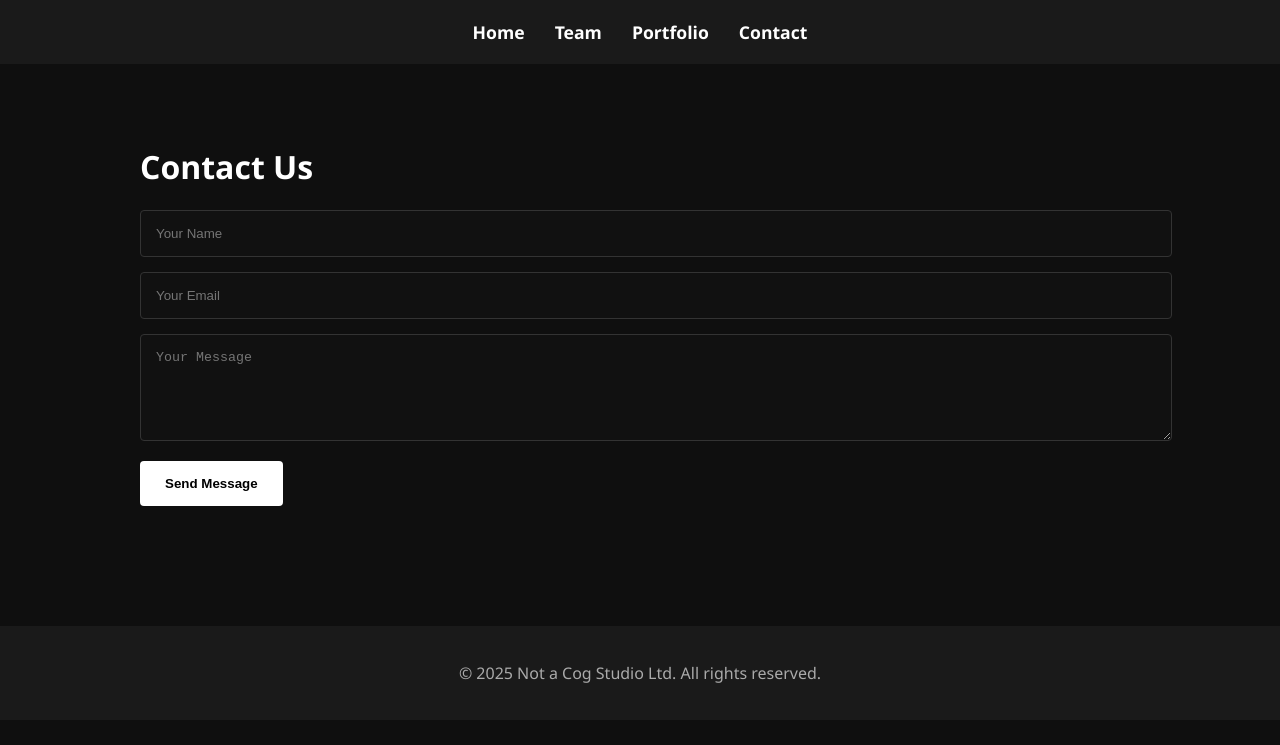
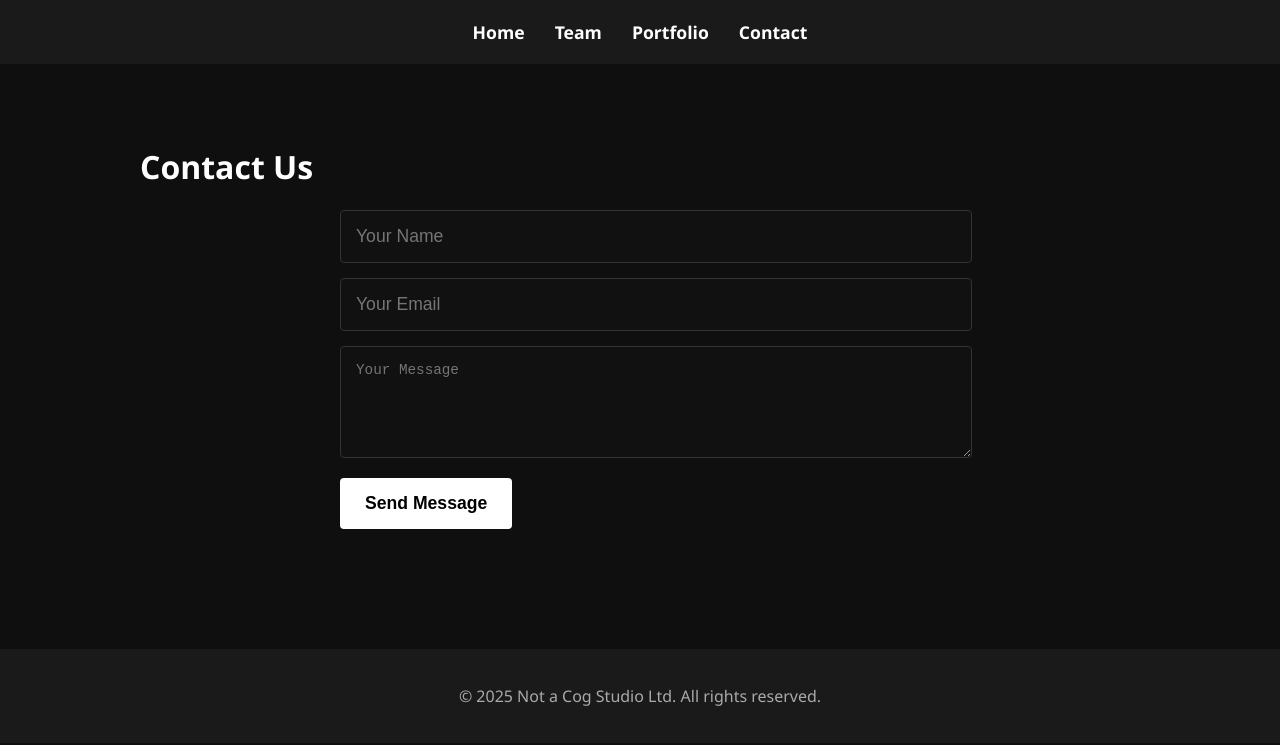
Before and after one commit to JordanTipping/not-a-cog-studio.github.io, a Jekyll site: the page built from contact.md, in a window 1280 px wide. Shown: the top 745 px of the page. Built offline with Jekyll 4.4.1, drawn with Linux system fonts in a browser that asks for light colours.

Commit message:
Fixed Contact Page Problems on Mobile

```diff
--- a/assets/css/main.css
+++ b/assets/css/main.css
@@ -155,6 +155,12 @@
     margin-top: 60px;
 }
 
+/* CONTACT FORM */
+form {
+    max-width: 600px;
+    margin: 0 auto;
+}
+
     form input, form textarea {
         width: 100%;
         padding: 15px;
@@ -163,6 +169,7 @@
         background: #111;
         color: var(--text-color);
         border-radius: 4px;
+        font-size: 1.1em;
     }
 
     form button {
@@ -173,6 +180,7 @@
         cursor: pointer;
         font-weight: bold;
         border-radius: 4px;
+        font-size: 1.1em;
         transition: background 0.3s;
     }
 
@@ -219,6 +227,23 @@
     .hero p {
         font-size: 1em;
     }
+
+    /* CONTACT FORM MOBILE TWEAKS */
+    form {
+        padding: 0 10px;
+    }
+
+        form input, form textarea {
+            font-size: 1em;
+            padding: 12px;
+            margin-bottom: 12px;
+        }
+
+        form button {
+            width: 100%;
+            padding: 15px;
+            font-size: 1em;
+        }
 }
 
 @media (min-width: 768px) {
```
Lines whose indentation alone changed are shown as unchanged.
